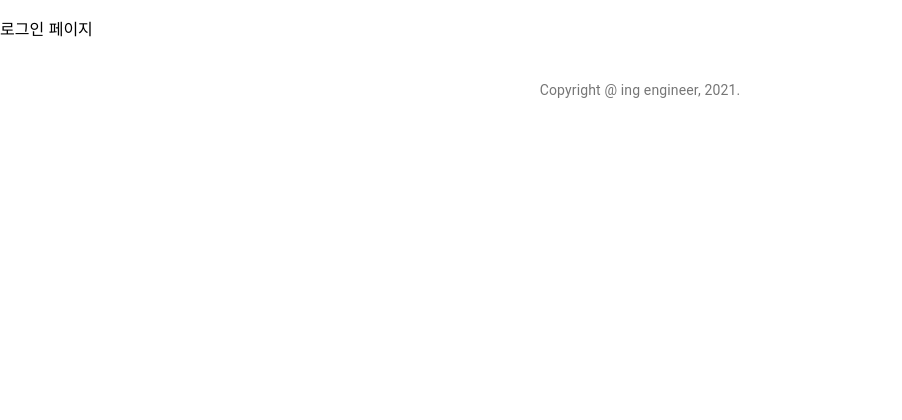
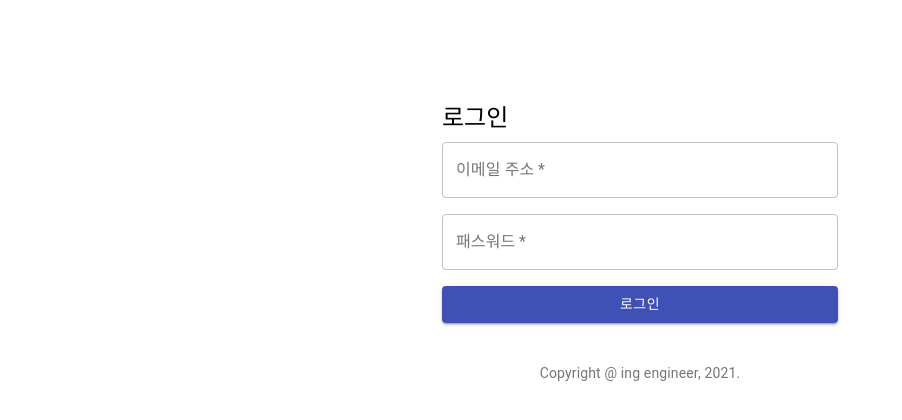
Before and after one commit to jingug1004/reactSpringTod0List, a React (Create React App) app: page /login in a window 1280 px wide. Shown: the top 420 px of the page, without its empty margins (0-902 px from the left). Built offline with nearby package versions, Linux system fonts and the light colour scheme.

Commit message:
로컬 스토리지에 key, value 저장하는 예제까지 했다. 재밌다. 즐겁다. 감사하다. ^^

```diff
--- a/src/Login.js
+++ b/src/Login.js
@@ -1,19 +1,68 @@
 import React, { useCallback, useState } from "react";
-import {
-  ListItem,
-  ListItemText,
-  InputBase,
-  Checkbox,
-  ListItemSecondaryAction,
-  IconButton,
-} from "@material-ui/core";
-import DeleteOutlined from "@material-ui/icons/DeleteOutlined";
+import { signin } from "./service/ApiService";
+import Button from "@material-ui/core/Button";
+import TextField from "@material-ui/core/TextField";
+import Grid from "@material-ui/core/Grid";
+import Typography from "@material-ui/core/Typography";
+import { Container } from "@material-ui/core";
 
 const Login = (props) => {
+  const handleSubmit = (event) => {
+    const data = new FormData(event.target);
+    const email = data.get("email");
+    const password = data.get("password");
+
+    signin({ email: email, password: password });
+  };
+
   return (
-    <>
-      <p>로그인 페이지</p>
-    </>
+    <Container component={"main"} maxWidth={"xs"} style={{ marginTop: "8%" }}>
+      <Grid container spacing={2}>
+        <Grid item xs={12}>
+          <Typography component={"h1"} variant={"h5"}>
+            로그인
+          </Typography>
+        </Grid>
+      </Grid>
+      <form noValidate onSubmit={handleSubmit}>
+        {" "}
+        <Grid container spacing={2}>
+          <Grid item xs={12}>
+            <TextField
+              variant={"outlined"}
+              required
+              fullWidth
+              id={"email"}
+              label={"이메일 주소"}
+              name={"email"}
+              autoComplete={"email"}
+            />
+          </Grid>
+          <Grid item xs={12}>
+            <TextField
+              variant={"outlined"}
+              required
+              fullWidth
+              type={"password"}
+              id={"password"}
+              label={"패스워드"}
+              name={"password"}
+              autoComplete={"current-password"}
+            />
+          </Grid>
+          <Grid item xs={12}>
+            <Button
+              type={"submit"}
+              fullWidth
+              variant={"contained"}
+              color={"primary"}
+            >
+              로그인
+            </Button>
+          </Grid>
+        </Grid>
+      </form>
+    </Container>
   );
 };
 
--- a/src/service/ApiService.js
+++ b/src/service/ApiService.js
@@ -13,12 +13,30 @@
     options.body = JSON.stringify(request);
   }
 
-  return fetch(options.url, options).then((response) =>
-    response.json().then((json) => {
-      if (!response.ok) {
-        return Promise.reject(json);
+  return fetch(options.url, options)
+    .then((response) =>
+      response.json().then((json) => {
+        if (!response.ok) {
+          return Promise.reject(json);
+        }
+        return json;
+      }),
+    )
+    .catch((error) => {
+      console.log("l~ error.status : ", error.status);
+      if (error.status === 403) {
+        window.location.href = "/login";
       }
-      return json;
-    }),
-  );
+      return Promise.reject(error);
+    });
 }
+
+export function signin(userDTO) {
+  return call("/auth/signin", "POST", userDTO).then((response) => {
+    // console.log("l~ response : ", response);
+    // alert("l~ 로그인 토큰 : " + response.token);
+    if (response.token) {
+      window.location.href = "/";
+    }
+  });
+}
```
Also changed, not shown: src/App.js (+0 -33 lines).
